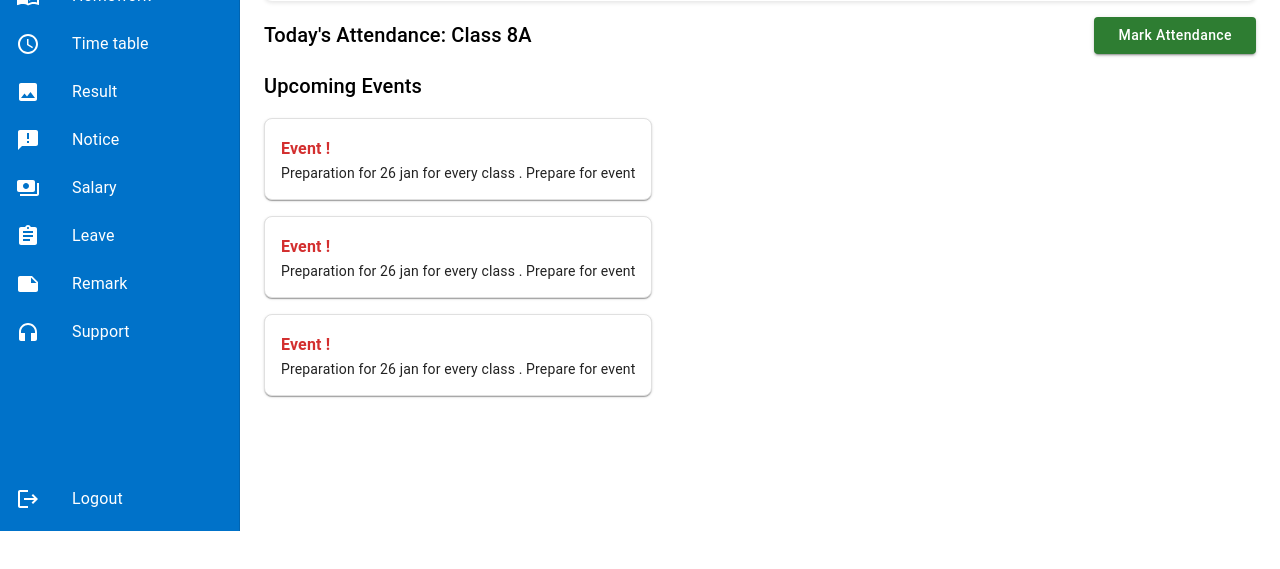
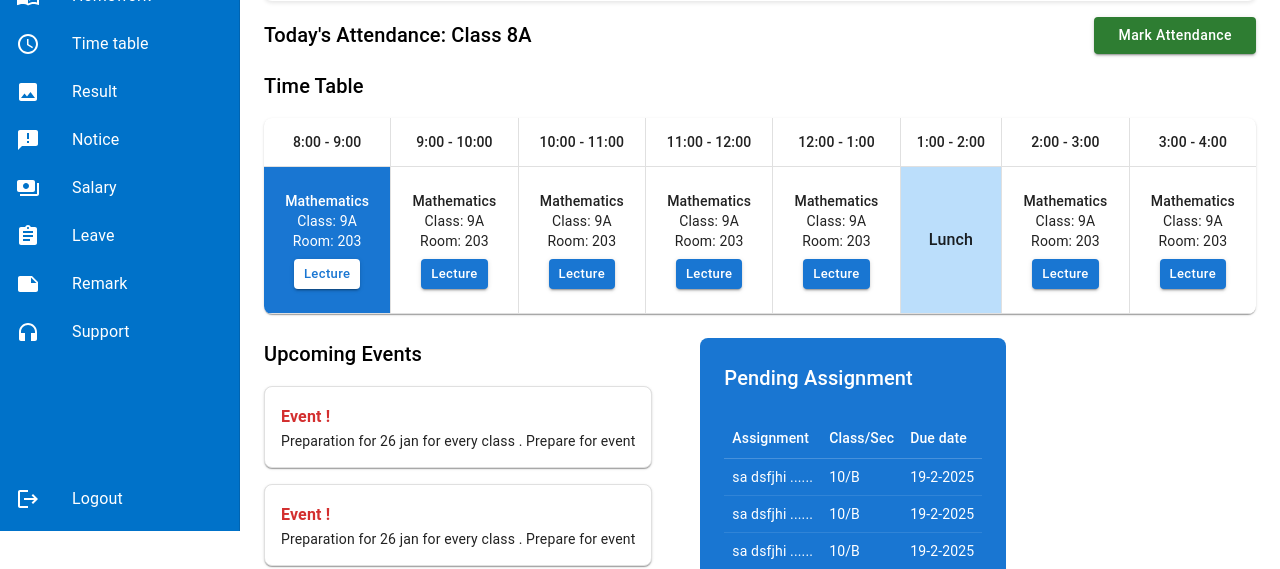
Before and after one commit to Kashyap297/erp-frontend, a React (Vite) app: page /teacher in a window 1280 px wide. Shown: the part 269-838 px from the top of the page. Before the commit the page ends 800 px from the top, so only its background shows below. Built offline with nearby package versions, Linux system fonts and the light colour scheme.

Commit message:
feat: Add PendingAssignments and TimeTable components to TeacherDashboard

```diff
--- /dev/null
+++ b/src/components/Teacher/PendingAssignments.jsx
@@ -0,0 +1,83 @@
+import { Box, Typography, Paper, Table, TableBody, TableCell, TableContainer, TableHead, TableRow } from "@mui/material"
+
+const PendingAssignments = () => {
+    // Mock data
+    const assignments = [
+        {
+            id: 1,
+            name: "sa dsfjhi ......",
+            class: "10/B",
+            dueDate: "19-2-2025",
+        },
+        {
+            id: 2,
+            name: "sa dsfjhi ......",
+            class: "10/B",
+            dueDate: "19-2-2025",
+        },
+        {
+            id: 3,
+            name: "sa dsfjhi ......",
+            class: "10/B",
+            dueDate: "19-2-2025",
+        },
+        {
+            id: 4,
+            name: "sa dsfjhi ......",
+            class: "10/B",
+            dueDate: "19-2-2025",
+        },
+    ]
+
+    return (
+        <Box>
+            <Paper
+                elevation={0}
+                sx={{
+                    p: 3,
+                    borderRadius: 2,
+                    backgroundColor: "#1976d2",
+                    color: "white",
+                }}
+            >
+                <Typography variant="h6" component="div" sx={{ mb: 3 }}>
+                    Pending Assignment
+                </Typography>
+                <TableContainer component={Box} sx={{ backgroundColor: "transparent" }}>
+                    <Table>
+                        <TableHead>
+                            <TableRow>
+                                <TableCell sx={{ color: "white", borderBottom: "1px solid rgba(255, 255, 255, 0.2)", p: 1 }}>
+                                    Assignment
+                                </TableCell>
+                                <TableCell sx={{ color: "white", borderBottom: "1px solid rgba(255, 255, 255, 0.2)", p: 1 }}>
+                                    Class/Sec
+                                </TableCell>
+                                <TableCell sx={{ color: "white", borderBottom: "1px solid rgba(255, 255, 255, 0.2)", p: 1 }}>
+                                    Due date
+                                </TableCell>
+                            </TableRow>
+                        </TableHead>
+                        <TableBody>
+                            {assignments.map((assignment) => (
+                                <TableRow key={assignment.id}>
+                                    <TableCell sx={{ color: "white", borderBottom: "1px solid rgba(255, 255, 255, 0.1)", p: 1 }}>
+                                        {assignment.name}
+                                    </TableCell>
+                                    <TableCell sx={{ color: "white", borderBottom: "1px solid rgba(255, 255, 255, 0.1)", p: 1 }}>
+                                        {assignment.class}
+                                    </TableCell>
+                                    <TableCell sx={{ color: "white", borderBottom: "1px solid rgba(255, 255, 255, 0.1)", p: 1 }}>
+                                        {assignment.dueDate}
+                                    </TableCell>
+                                </TableRow>
+                            ))}
+                        </TableBody>
+                    </Table>
+                </TableContainer>
+            </Paper>
+        </Box>
+    )
+}
+
+export default PendingAssignments
--- /dev/null
+++ b/src/components/common/TimeTable.jsx
@@ -0,0 +1,177 @@
+import {
+    Box,
+    Typography,
+    Paper,
+    Table,
+    TableBody,
+    TableCell,
+    TableContainer,
+    TableHead,
+    TableRow,
+    Button,
+} from "@mui/material"
+
+const TimeTable = () => {
+    // Mock data for the timetable
+    const timeSlots = [
+        "8:00 - 9:00",
+        "9:00 - 10:00",
+        "10:00 - 11:00",
+        "11:00 - 12:00",
+        "12:00 - 1:00",
+        "1:00 - 2:00",
+        "2:00 - 3:00",
+        "3:00 - 4:00",
+    ]
+
+    const classes = [
+        {
+            time: "8:00 - 9:00",
+            subject: "Mathematics",
+            class: "9A",
+            room: "203",
+            type: "Lecture",
+            isHighlighted: true,
+        },
+        {
+            time: "9:00 - 10:00",
+            subject: "Mathematics",
+            class: "9A",
+            room: "203",
+            type: "Lecture",
+        },
+        {
+            time: "10:00 - 11:00",
+            subject: "Mathematics",
+            class: "9A",
+            room: "203",
+            type: "Lecture",
+        },
+        {
+            time: "11:00 - 12:00",
+            subject: "Mathematics",
+            class: "9A",
+            room: "203",
+            type: "Lecture",
+        },
+        {
+            time: "12:00 - 1:00",
+            subject: "Mathematics",
+            class: "9A",
+            room: "203",
+            type: "Lecture",
+        },
+        {
+            time: "1:00 - 2:00",
+            subject: "Lunch",
+            class: "",
+            room: "",
+            type: "",
+            isLunch: true,
+        },
+        {
+            time: "2:00 - 3:00",
+            subject: "Mathematics",
+            class: "9A",
+            room: "203",
+            type: "Lecture",
+        },
+        {
+            time: "3:00 - 4:00",
+            subject: "Mathematics",
+            class: "9A",
+            room: "203",
+            type: "Lecture",
+        },
+    ]
+
+    return (
+        <Box sx={{ mb: 3 }}>
+            <Typography variant="h6" component="div" sx={{ mb: 2 }}>
+                Time Table
+            </Typography>
+            <TableContainer
+                component={Paper}
+                sx={{
+                    borderRadius: 2,
+                    overflow: "auto", // Changed from "hidden" to "auto" to enable scrolling
+                    maxWidth: "100%",
+                }}
+            >
+                <Table sx={{ minWidth: 700 }}>
+                    <TableHead>
+                        <TableRow>
+                            {timeSlots.map((slot, index) => (
+                                <TableCell
+                                    key={index}
+                                    align="center"
+                                    sx={{
+                                        fontWeight: "medium",
+                                        p: 1.5,
+                                        borderRight: index < timeSlots.length - 1 ? "1px solid rgba(224, 224, 224, 1)" : "none",
+                                    }}
+                                >
+                                    {slot}
+                                </TableCell>
+                            ))}
+                        </TableRow>
+                    </TableHead>
+                    <TableBody>
+                        <TableRow>
+                            {classes.map((classItem, index) => (
+                                <TableCell
+                                    key={index}
+                                    align="center"
+                                    sx={{
+
+                                        backgroundColor: classItem.isHighlighted ? "#1976d2" : classItem.isLunch ? "#bbdefb" : "inherit",
+                                        color: classItem.isHighlighted ? "white" : "inherit",
+                                        borderRight: index < classes.length - 1 ? "1px solid rgba(224, 224, 224, 1)" : "none",
+                                        minWidth: 80,
+                                    }}
+                                >
+                                    {classItem.isLunch ? (
+                                        <Box sx={{ py: 3 }}>
+                                            <Typography variant="body1" sx={{ fontWeight: "medium" }}>
+                                                Lunch
+                                            </Typography>
+                                        </Box>
+                                    ) : (
+                                        <Box sx={{ display: "flex", flexDirection: "column", alignItems: "center", py: 1 }}>
+                                            <Typography variant="body2" sx={{ fontWeight: "medium" }}>
+                                                {classItem.subject}
+                                            </Typography>
+                                            <Typography variant="body2" sx={{ fontSize: "0.875rem" }}>
+                                                Class: {classItem.class}
+                                            </Typography>
+                                            <Typography variant="body2" sx={{ fontSize: "0.875rem" }}>
+                                                Room: {classItem.room}
+                                            </Typography>
+                                            <Button
+                                                variant="contained"
+                                                size="small"
+                                                sx={{
+                                                    mt: 1,
+                                                    textTransform: "none",
+                                                    backgroundColor: classItem.isHighlighted ? "white" : "#1976d2",
+                                                    color: classItem.isHighlighted ? "#1976d2" : "white",
+                                                    "&:hover": {
+                                                        backgroundColor: classItem.isHighlighted ? "#f5f5f5" : "#1565c0",
+                                                    },
+                                                }}
+                                            >
+                                                {classItem.type}
+                                            </Button>
+                                        </Box>
+                                    )}
+                                </TableCell>
+                            ))}
+                        </TableRow>
+                    </TableBody>
+                </Table>
+            </TableContainer>
+        </Box>
+    )
+}
+
+export default TimeTable
--- a/src/pages/teacher/TeacherDashboard.jsx
+++ b/src/pages/teacher/TeacherDashboard.jsx
@@ -20,9 +20,8 @@ import ArrowForwardIcon from '@mui/icons-material/ArrowForward';
 import ProfileCard from '../../components/Teacher/ProfileCard';
 import TodaysAttendance from '../../components/Teacher/TodaysAttendance';
 import UpcomingEvents from '../../components/Teacher/UpcomingEvents';
-// import TimeTable from '../common/TimeTable';
-// import UpcomingEvents from '../components/UpcomingEvents';
-// import PendingAssignments from '../components/PendingAssignments';
+import PendingAssignments from '../../components/Teacher/PendingAssignments';
+import TimeTable from '../../components/common/TimeTable';
 
 // Custom styled components
 const StatsCard = styled(Box)(({ theme }) => ({
@@ -115,7 +114,7 @@ const TeacherDashboard = () => {
 
             {/* Attendance Section */}
             <TodaysAttendance />
-            {/* <TimeTable /> */}
+            <TimeTable />
 
             {/* Events & Assignments */}
             <Grid container spacing={6} mt={2}>
@@ -123,7 +122,7 @@ const TeacherDashboard = () => {
                     <UpcomingEvents />
                 </Grid>
                 <Grid item xs={12} md={6}>
-                    {/* <PendingAssignments /> */}
+                    <PendingAssignments />
                 </Grid>
             </Grid>
         </Box>
```
